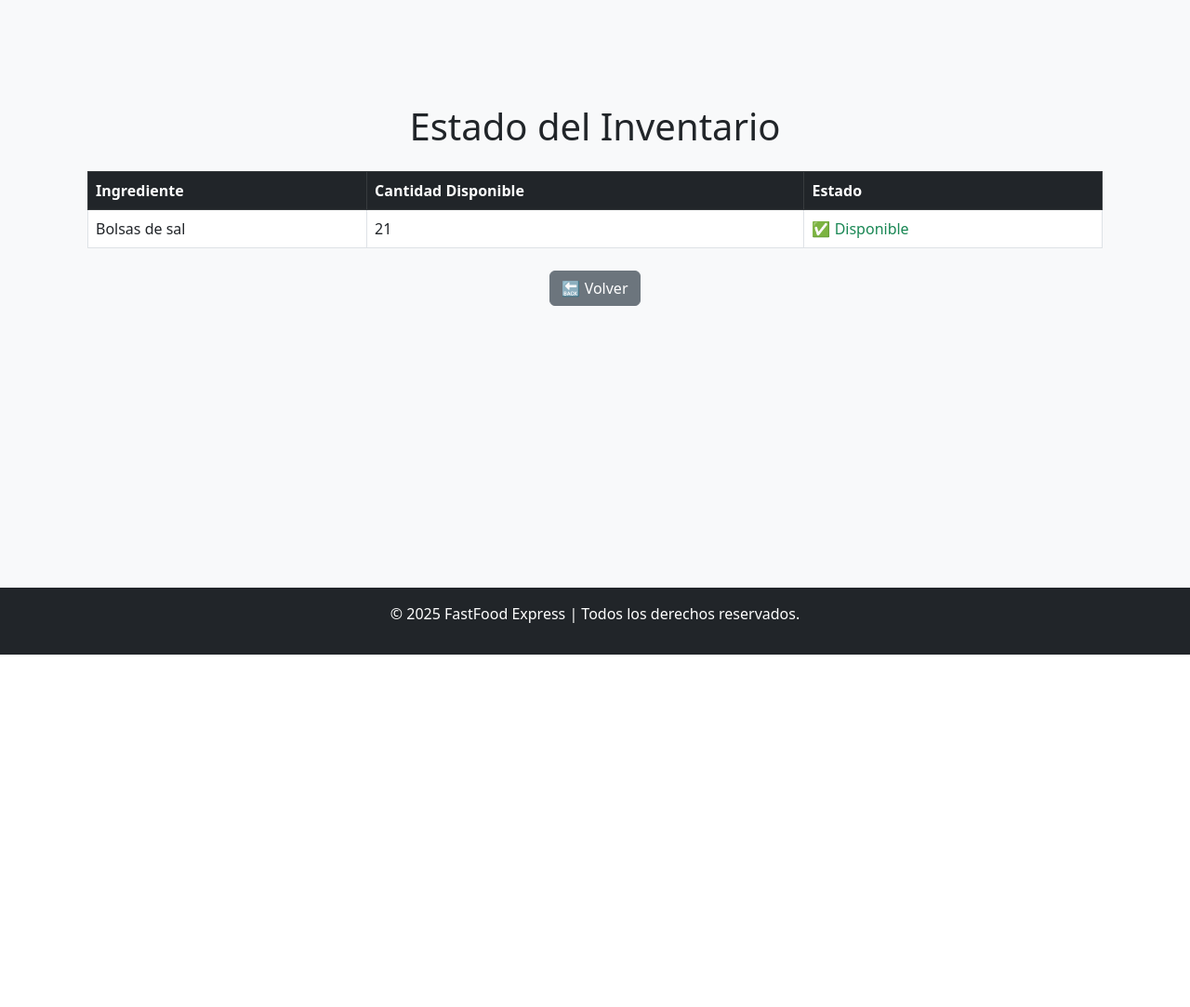
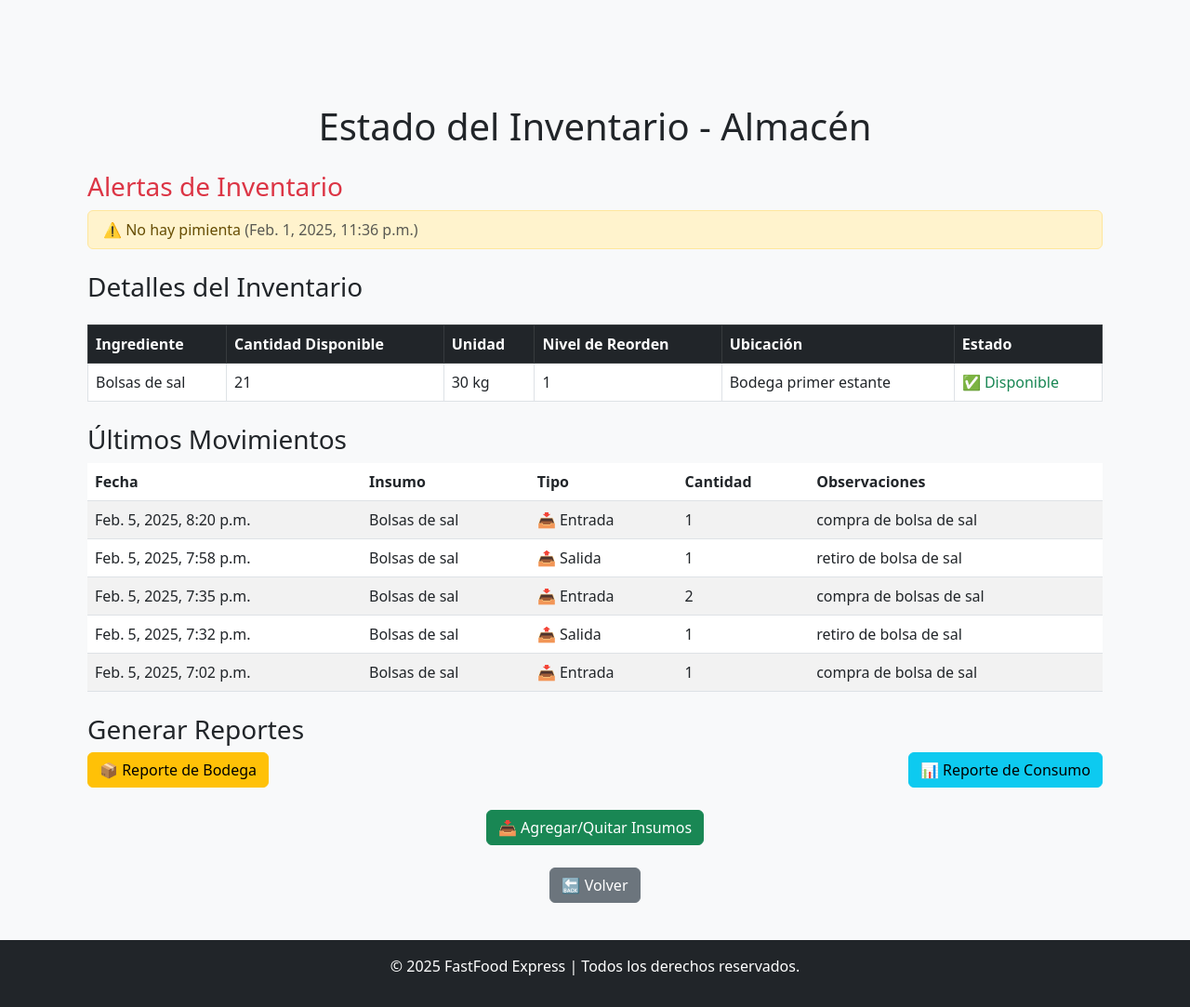
Before and after one commit to Cristhval/ProyectoFinalSegundo, a Django app: page /inventario/ in a window 1280 px wide. Shown: the part 96-1179 px from the top of the page at 93% size. Before the commit the page ends 800 px from the top, so only its background shows below. Run offline with Django 5.2, Linux system fonts and the light colour scheme; data comes from the database, SQL or seed files in the repository; both versions use the stored data as it was after the commit.

Commit message:
Inventario mejora

```diff
--- a/ProyectoFinal2/ProyectoFinal2/urls.py
+++ b/ProyectoFinal2/ProyectoFinal2/urls.py
@@ -2,7 +2,7 @@
 from django.contrib import admin
 from django.urls import path
 from django.contrib.auth.views import LoginView, LogoutView
-from inventario.views import vista_inventario
+from inventario.views import vista_inventario, gestionar_inventario, generar_reporte_bodega, generar_reporte_consumo
 from menus.views import ver_menu
 from mesas.views import vista_mesas
 from util import views
@@ -63,4 +63,8 @@ urlpatterns = [
     path('dashboard/', dashboard_estadisticas, name='dashboard_estadisticas'),
     path('exportar/<str:fecha_inicio>/<str:fecha_fin>/', exportar_estadisticas_pdf, name='exportar_estadisticas_pdf'),
     path("registro/", registro_cliente, name="registro_cliente"),
+
+    path('inventario/gestionar/', gestionar_inventario, name='gestionar_inventario'),
+    path('inventario/reporte-bodega/', generar_reporte_bodega, name='generar_reporte_bodega'),
+    path('inventario/reporte-consumo/', generar_reporte_consumo, name='generar_reporte_consumo'),
 ]
--- a/ProyectoFinal2/inventario/views.py
+++ b/ProyectoFinal2/inventario/views.py
@@ -1,7 +1,125 @@
-from django.shortcuts import render
-from inventario.models import Insumo  # Asegúrate de importar el modelo correcto
+from django.db.models import Sum
+from django.shortcuts import render, redirect
+from django.contrib import messages
+from django.utils.dateparse import parse_date
+from django.utils.timezone import now
+
+from inventario.models import Insumo, Operacion, Alerta, Inventario, ReporteBodega, ReporteConsumo
+
 
 def vista_inventario(request):
-    """Muestra el estado del inventario con la cantidad real de los insumos."""
-    insumos = Insumo.objects.all()  # Asegurar que se obtienen todos los insumos correctamente
-    return render(request, 'inventario/ver_inventario.html', {'insumos': insumos})
+    """Muestra el estado del inventario con insumos, alertas y últimos movimientos."""
+    insumos = Insumo.objects.all()
+    alertas = Alerta.objects.all().order_by('-fecha')[:5]  # Últimas 5 alertas
+    operaciones = Operacion.objects.all().order_by('-fechaRegistro')[:5]  # Últimos 5 movimientos
+
+    return render(request, 'inventario/ver_inventario.html', {
+        'insumos': insumos,
+        'alertas': alertas,
+        'operaciones': operaciones,
+        'almacen': "Almacén"  # Nombre fijo del inventario
+    })
+
+
+def gestionar_inventario(request):
+    """Permite agregar o retirar insumos del inventario con observaciones y filtrar movimientos por fechas."""
+    insumos = Insumo.objects.all()
+    operaciones = Operacion.objects.all().order_by('-fechaRegistro')  # Últimos movimientos
+
+    # Filtrar por fechas si se envían
+    fecha_inicio = request.GET.get('fecha_inicio')
+    fecha_fin = request.GET.get('fecha_fin')
+
+    if fecha_inicio and fecha_fin:
+        fecha_inicio = parse_date(fecha_inicio)
+        fecha_fin = parse_date(fecha_fin)
+        if fecha_inicio and fecha_fin:
+            operaciones = operaciones.filter(fechaRegistro__date__gte=fecha_inicio, fechaRegistro__date__lte=fecha_fin)
+
+    if request.method == 'POST':
+        insumo_id = request.POST.get('insumo')
+        cantidad = int(request.POST.get('cantidad'))
+        tipo = request.POST.get('tipo')
+        observaciones = request.POST.get('observaciones', '')
+
+        insumo = Insumo.objects.get(id=insumo_id)
+
+        # Validaciones
+        if tipo == 'salida' and cantidad > insumo.cantidadDisponible:
+            messages.error(request, "No puedes retirar más de lo disponible.")
+        else:
+            # Crear operación con observaciones
+            Operacion.objects.create(
+                insumo=insumo,
+                cantidad=cantidad,
+                tipo=tipo,
+                observaciones=observaciones
+            )
+
+            messages.success(request, f"Operación de {tipo} realizada correctamente.")
+
+        return redirect('gestionar_inventario')
+
+    return render(request, 'inventario/gestionar_invetario.html', {
+        'insumos': insumos,
+        'operaciones': operaciones,
+        'fecha_inicio': fecha_inicio,
+        'fecha_fin': fecha_fin
+    })
+
+
+def generar_reporte_consumo(request):
+    """Genera un reporte de consumo de insumos solo cuando se retira un producto."""
+    fecha_inicio = request.GET.get('fecha_inicio')
+    fecha_fin = request.GET.get('fecha_fin')
+
+    reportes = []
+    total_retirado = 0
+
+    if fecha_inicio and fecha_fin:
+        fecha_inicio = parse_date(fecha_inicio)
+        fecha_fin = parse_date(fecha_fin)
+
+        if fecha_inicio and fecha_fin:
+            reportes = Operacion.objects.filter(
+                tipo='salida',
+                fechaRegistro__date__gte=fecha_inicio,
+                fechaRegistro__date__lte=fecha_fin
+            ).values('insumo__nombre').annotate(total=Sum('cantidad')).order_by('insumo__nombre')
+
+            # Calcular el total de todos los insumos retirados
+            total_retirado = sum(item['total'] for item in reportes)
+
+    return render(request, 'inventario/reporte_consumo.html', {
+        'reportes': reportes,
+        'total_retirado': total_retirado
+    })
+
+def generar_reporte_bodega(request):
+    """Genera un reporte diario del estado del inventario, permitiendo filtrar por fecha."""
+    fecha_str = request.GET.get('fecha')  # Obtener la fecha desde el formulario
+
+    if fecha_str:
+        fecha = parse_date(fecha_str)  # Convertir la fecha a objeto datetime.date
+    else:
+        fecha = now().date()  # Si no se elige fecha, usa la fecha de hoy
+
+    # Obtener el total de insumos disponibles actualmente
+    total_insumos = Insumo.objects.aggregate(total=Sum('cantidadDisponible'))['total'] or 0
+
+    # Obtener el total de insumos ingresados en la fecha seleccionada
+    total_ingresados_hoy = Operacion.objects.filter(
+        tipo='entrada',
+        fechaRegistro__date=fecha
+    ).aggregate(total=Sum('cantidad'))['total'] or 0
+
+    reporte = {
+        "fecha": fecha,
+        "total_insumos": total_insumos,
+        "total_ingresados_hoy": total_ingresados_hoy
+    }
+
+    return render(request, 'inventario/reporte_bodega.html', {
+        'reporte': reporte,
+        'fecha': fecha_str  # Mantener la fecha en el input del formulario
+    })
--- a/ProyectoFinal2/templates/inventario/ver_inventario.html
+++ b/ProyectoFinal2/templates/inventario/ver_inventario.html
@@ -5,13 +5,30 @@
 
 {% block content %}
 <div class="container mt-5">
-    <h1 class="text-center"><i class="fas fa-box"></i> Estado del Inventario</h1>
+    <h1 class="text-center"><i class="fas fa-box"></i> Estado del Inventario - Almacén</h1>
 
+    <!-- ⚠️ Alertas de Inventario -->
+    <h3 class="mt-4 text-danger"><i class="fas fa-exclamation-triangle"></i> Alertas de Inventario</h3>
+    <ul class="list-group">
+        {% for alerta in alertas %}
+            <li class="list-group-item list-group-item-warning">
+                ⚠️ {{ alerta.mensaje }} <span class="text-muted">({{ alerta.fecha }})</span>
+            </li>
+        {% empty %}
+            <li class="list-group-item text-muted">No hay alertas activas.</li>
+        {% endfor %}
+    </ul>
+
+    <!-- 🛠 Tabla de Insumos con detalles adicionales -->
+    <h3 class="mt-4"><i class="fas fa-warehouse"></i> Detalles del Inventario</h3>
     <table class="table table-bordered mt-4">
         <thead class="table-dark">
             <tr>
                 <th>Ingrediente</th>
                 <th>Cantidad Disponible</th>
+                <th>Unidad</th>
+                <th>Nivel de Reorden</th>
+                <th>Ubicación</th>
                 <th>Estado</th>
             </tr>
         </thead>
@@ -20,22 +37,67 @@
             <tr>
                 <td>{{ insumo.nombre }}</td>
                 <td>{{ insumo.cantidadDisponible }}</td>
-                <td class="{% if insumo.cantidadDisponible > 0 %}text-success{% else %}text-danger{% endif %}">
-                    {% if insumo.cantidadDisponible > 0 %}
+                <td>{{ insumo.unidadMedida }}</td>
+                <td>{{ insumo.nivelReorden }}</td>
+                <td>{{ insumo.ubicacion }}</td>
+                <td class="{% if insumo.cantidadDisponible > insumo.nivelReorden %}text-success{% else %}text-warning{% endif %}">
+                    {% if insumo.cantidadDisponible > insumo.nivelReorden %}
                         ✅ Disponible
                     {% else %}
-                        ❌ Agotado
+                        ⚠️ Bajo Stock
                     {% endif %}
                 </td>
             </tr>
             {% empty %}
             <tr>
-                <td colspan="3" class="text-center text-muted">No hay insumos registrados en el inventario.</td>
+                <td colspan="6" class="text-center text-muted">No hay insumos registrados en el inventario.</td>
             </tr>
             {% endfor %}
         </tbody>
     </table>
 
+    <!-- 🔄 Últimos Movimientos en Inventario -->
+    <h3 class="mt-4"><i class="fas fa-history"></i> Últimos Movimientos</h3>
+    <table class="table table-striped">
+        <thead>
+            <tr>
+                <th>Fecha</th>
+                <th>Insumo</th>
+                <th>Tipo</th>
+                <th>Cantidad</th>
+                <th>Observaciones</th>
+            </tr>
+        </thead>
+        <tbody>
+            {% for operacion in operaciones %}
+            <tr>
+                <td>{{ operacion.fechaRegistro }}</td>
+                <td>{{ operacion.insumo.nombre }}</td>
+                <td>{% if operacion.tipo == "entrada" %}📥 Entrada{% else %}📤 Salida{% endif %}</td>
+                <td>{{ operacion.cantidad }}</td>
+                <td>{{ operacion.observaciones|default:"-" }}</td>
+            </tr>
+            {% empty %}
+            <tr>
+                <td colspan="5" class="text-center text-muted">No hay movimientos recientes.</td>
+            </tr>
+            {% endfor %}
+        </tbody>
+    </table>
+
+    <!-- 📊 Generar Reportes -->
+    <h3 class="mt-4"><i class="fas fa-file-alt"></i> Generar Reportes</h3>
+    <div class="d-flex justify-content-between">
+        <a href="{% url 'generar_reporte_bodega' %}" class="btn btn-warning">📦 Reporte de Bodega</a>
+        <a href="{% url 'generar_reporte_consumo' %}" class="btn btn-info">📊 Reporte de Consumo</a>
+    </div>
+
+    <!-- 📥 Botón para gestionar inventario -->
+    <div class="text-center mt-4">
+        <a href="{% url 'gestionar_inventario' %}" class="btn btn-success">📥 Agregar/Quitar Insumos</a>
+    </div>
+
+    <!-- 🔙 Botón de Volver -->
     <div class="text-center mt-4">
         <a href="{% url 'vista_empleado' %}" class="btn btn-secondary">🔙 Volver</a>
     </div>
```
Also changed, not shown: ProyectoFinal2/templates/inventario/gestionar_invetario.html (added, +113 -0 lines), ProyectoFinal2/templates/inventario/reporte_bodega.html (added, +50 -0 lines), ProyectoFinal2/templates/inventario/reporte_consumo.html (added, +54 -0 lines), ProyectoFinal2/db.sqlite3.
